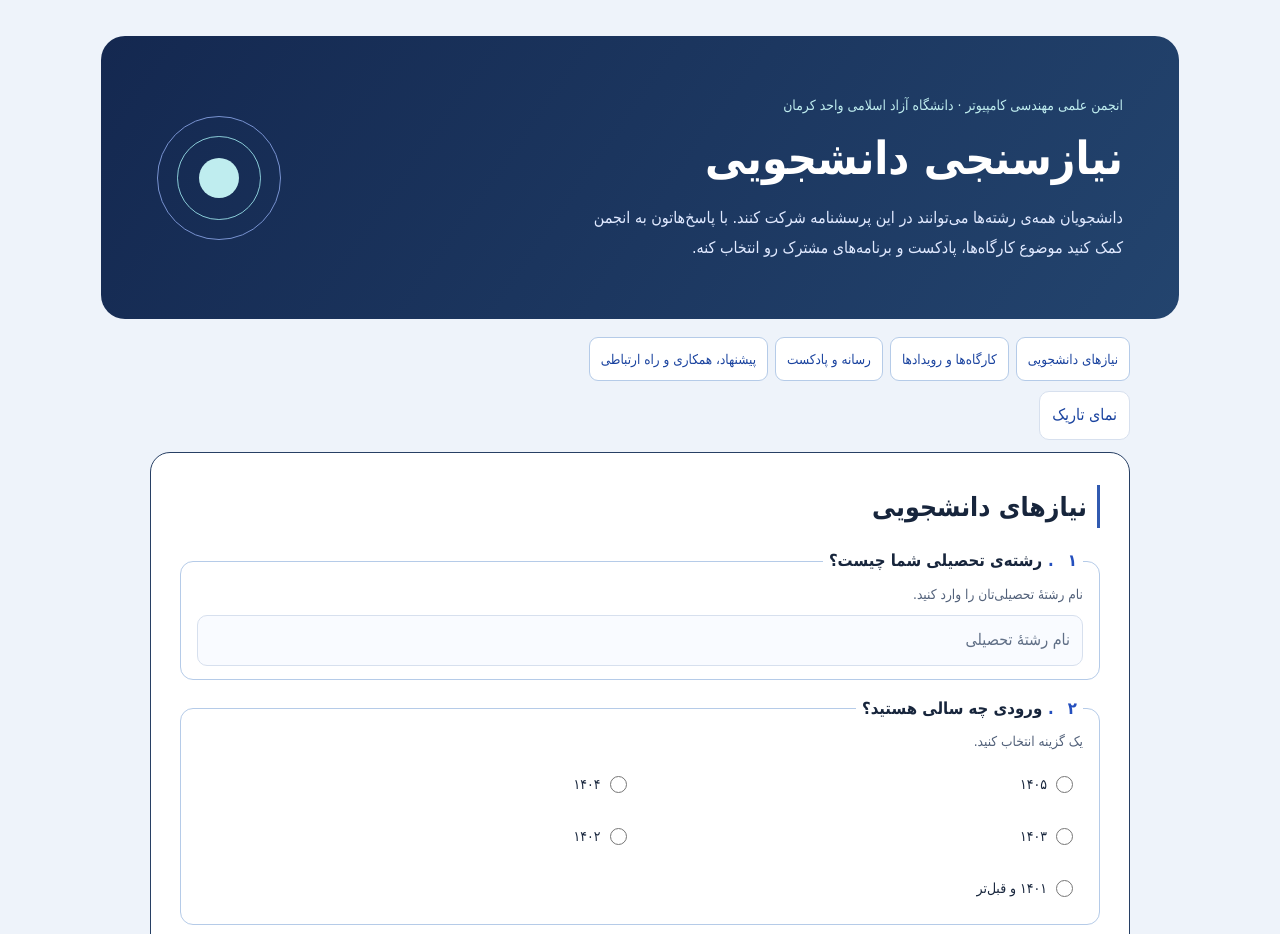
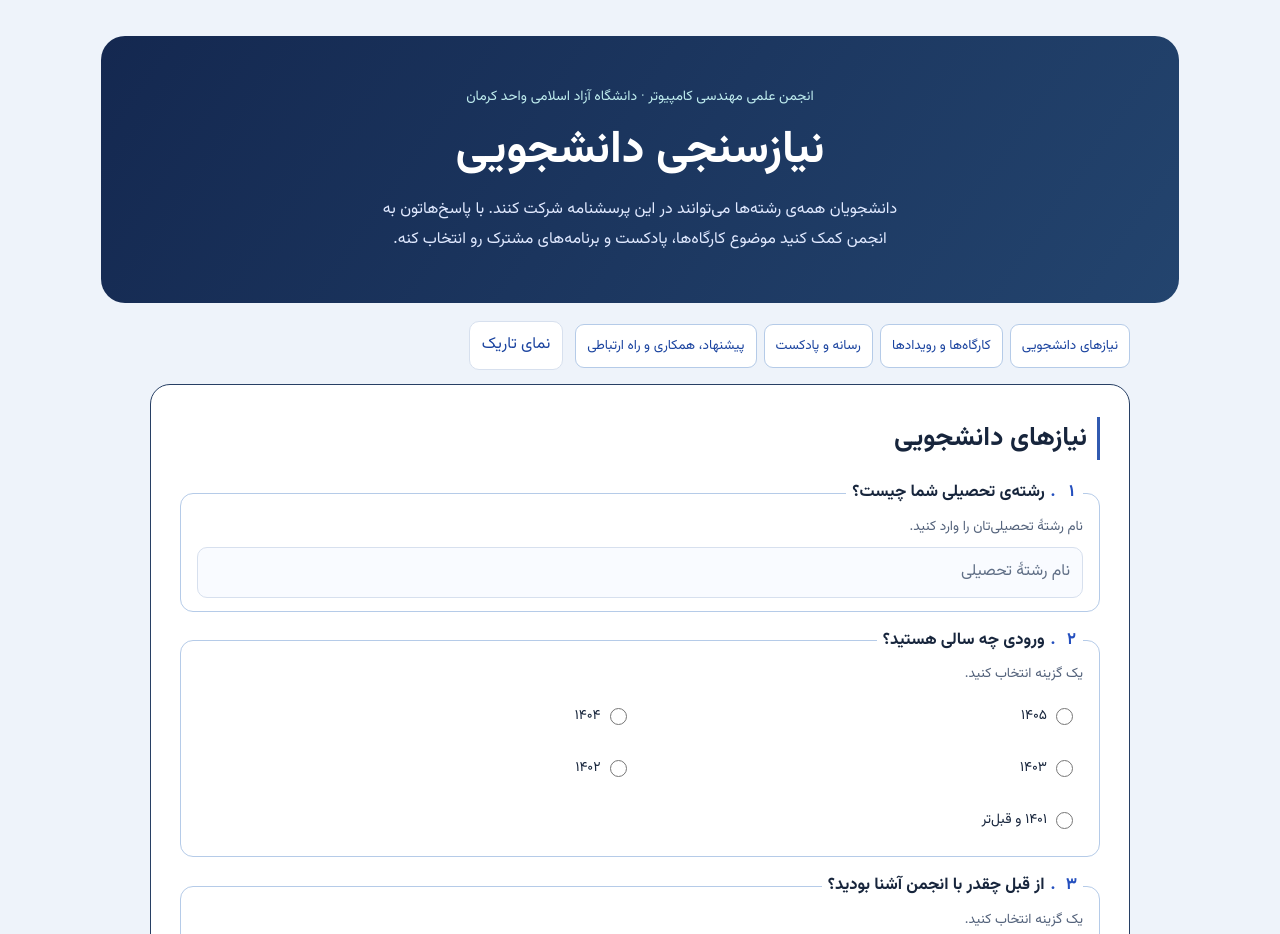
Before and after one commit to hadyerazavinejad-web/student-survey, a plain HTML site: page anjoman/index.html in a window 1280 px wide. Shown: the top 934 px of the page. Drawn offline with Linux system fonts and the light colour scheme.

Commit message:
Refine desktop typography and center the survey header and submit button

```diff
--- a/anjoman/index.html
+++ b/anjoman/index.html
@@ -16,6 +16,7 @@
     }());
   </script>
   <title>نیازسنجی دانشجویی | انجمن علمی مهندسی کامپیوتر</title>
+  <link rel="stylesheet" media="(min-width: 761px)" href="https://fonts.googleapis.com/css2?family=Vazirmatn:wght@400;500;600;700&amp;display=swap">
   <style>
     :root{color-scheme:light;--navy:#142850;--ink:#17253c;--blue:#244fbe;--mute:#52617a;--line:#d7e0ee;--bg:#eef3fa;--accent:#bfedef;--surface:#fff;--field:#f9fbff;--link:#1a439f;--selection:#edf3ff;--selection-line:#7295ec;--selection-ink:#173d91;--focus:#3672ec;--error:#9d2424;--notice-bg:#edf3ff;--notice-ink:#273f64;--notice-line:#b5cbe8;--placeholder:#606f86;--number:#244fbe;--active-line:#315ab0;--control-accent:#244fbe;--nav-line:#b5cbe8;--category-border:#273f64;--question-border:#b5cbe8;}
     @media(prefers-color-scheme:dark){:root:not([data-theme]){color-scheme:dark;--navy:#091429;--ink:#f4f7ff;--blue:#243551;--mute:#b9c8de;--line:#2c3b51;--bg:#080f20;--accent:#d5e1f4;--surface:#101b30;--field:#0d172a;--link:#f4f7ff;--selection:#322922;--selection-line:#b98b70;--selection-ink:#fff;--focus:#a9bdd8;--error:#f1a6a6;--notice-bg:#18253c;--notice-ink:#e9effa;--notice-line:#43526b;--placeholder:#a9b9d2;--number:#d9ad91;--active-line:#b98b70;--control-accent:#dcaa89;--nav-line:#98735f;--category-border:#98735f;--question-border:#654f45;--hero-end:#182a4b;}}
@@ -32,14 +33,11 @@
       padding-bottom:max(48px,env(safe-area-inset-bottom));
       padding-left:max(26px,env(safe-area-inset-left));
     }
-    .hero{background:linear-gradient(125deg,var(--navy),var(--hero-end,#23446e));color:white;padding:clamp(24px,5vw,56px);border-radius:24px;display:flex;align-items:center;justify-content:space-between;gap:28px}
+    .hero{background:linear-gradient(125deg,var(--navy),var(--hero-end,#23446e));color:white;padding:clamp(24px,5vw,56px);border-radius:24px;display:block}
     .hero>div:first-child{min-width:0}
     .brand{font-size:.87rem;color:var(--accent);margin:0 0 8px}
     h1{font-size:clamp(1.6rem,4vw,2.85rem);line-height:1.45;margin:0 0 10px}
     .hero p:last-child{max-width:61ch;margin:0;color:#e0e9ff}
-    .orbit{width:124px;flex:0 0 124px;aspect-ratio:1;border:1px solid #7892d0;border-radius:50%;display:grid;place-items:center}
-    .orbit::before{content:"";width:67%;aspect-ratio:1;border:1px solid #89cbd7;border-radius:50%;grid-area:1/1}
-    .orbit::after{content:"";width:33%;aspect-ratio:1;background:var(--accent);border-radius:50%;grid-area:1/1}
     .notice{padding:10px 15px;border:1px solid var(--notice-line);background:var(--notice-bg);color:var(--notice-ink);border-radius:12px;margin:16px 0 0;font-size:.88rem}
     main{width:100%;min-width:0;max-width:980px;margin:18px auto 0}
     .theme-tools{display:flex;justify-content:flex-start;margin:0 0 12px}
@@ -87,6 +85,17 @@
       :root[data-theme="dark"] legend{color:var(--number)}
       :root[data-theme="dark"] .option{color:#fff}
       :root[data-theme="dark"] button.primary:active,:root[data-theme="dark"] .section-nav a:active{border-color:var(--active-line)}
+    @media(min-width:761px){
+      body{font-family:Vazirmatn,Tahoma,Arial,sans-serif}
+      .hero{text-align:center;padding-block:clamp(28px,4vw,48px)}
+      .hero p:last-child{margin-inline:auto}
+      .survey-toolbar{display:flex;flex-wrap:wrap;align-items:center;gap:12px;margin:17px 0 14px}
+      .survey-toolbar .section-nav,.survey-toolbar .theme-tools{margin:0}
+      .survey-toolbar .theme-tools{flex:none}
+      .actions{justify-content:center;background:transparent;border:0;padding:12px 0 20px}
+      .actions .primary{min-width:165px}
+      .actions [role="status"]{text-align:center}
+    }
     @media(max-width:760px){
       .wrap{padding:15px 12px 22px;
         padding-top:max(15px,env(safe-area-inset-top));
@@ -94,7 +103,6 @@
         padding-bottom:calc(22px + env(safe-area-inset-bottom));
         padding-left:max(12px,env(safe-area-inset-left))}
       .hero,.survey-section,.actions{border-radius:16px}
-      .orbit{display:none}
     }
     @media(max-width:540px){
       .options{grid-template-columns:minmax(0,1fr)}
@@ -116,12 +124,13 @@
         <h1>نیازسنجی دانشجویی</h1>
         <p>دانشجویان همه‌ی رشته‌ها می‌توانند در این پرسشنامه شرکت کنند. با پاسخ‌هاتون به انجمن کمک کنید موضوع کارگاه‌ها، پادکست و برنامه‌های مشترک رو انتخاب کنه.</p>
       </div>
-      <div class="orbit" aria-hidden="true"></div>
     </header>
     <main>
       <p id="preview-note" class="notice">پیش‌نمایش پرسشنامه · ثبت پاسخ هنوز فعال نیست.</p>
-      <nav class="section-nav" aria-label="بخش‌های پرسشنامه"><a href="#section-1">نیازهای دانشجویی</a> <a href="#section-2">کارگاه‌ها و رویدادها</a> <a href="#section-3">رسانه و پادکست</a> <a href="#section-4">پیشنهاد، همکاری و راه ارتباطی</a></nav>
-      <div class="theme-tools"><button type="button" id="theme-toggle" aria-label="تغییر تم نمایش" hidden></button></div>
+      <div class="survey-toolbar">
+        <nav class="section-nav" aria-label="بخش‌های پرسشنامه"><a href="#section-1">نیازهای دانشجویی</a> <a href="#section-2">کارگاه‌ها و رویدادها</a> <a href="#section-3">رسانه و پادکست</a> <a href="#section-4">پیشنهاد، همکاری و راه ارتباطی</a></nav>
+        <div class="theme-tools"><button type="button" id="theme-toggle" aria-label="تغییر تم نمایش" hidden></button></div>
+      </div>
       <form id="survey" method="post" accept-charset="UTF-8">
         <input type="hidden" name="response_id">
         <input type="hidden" name="ui_theme">
```
